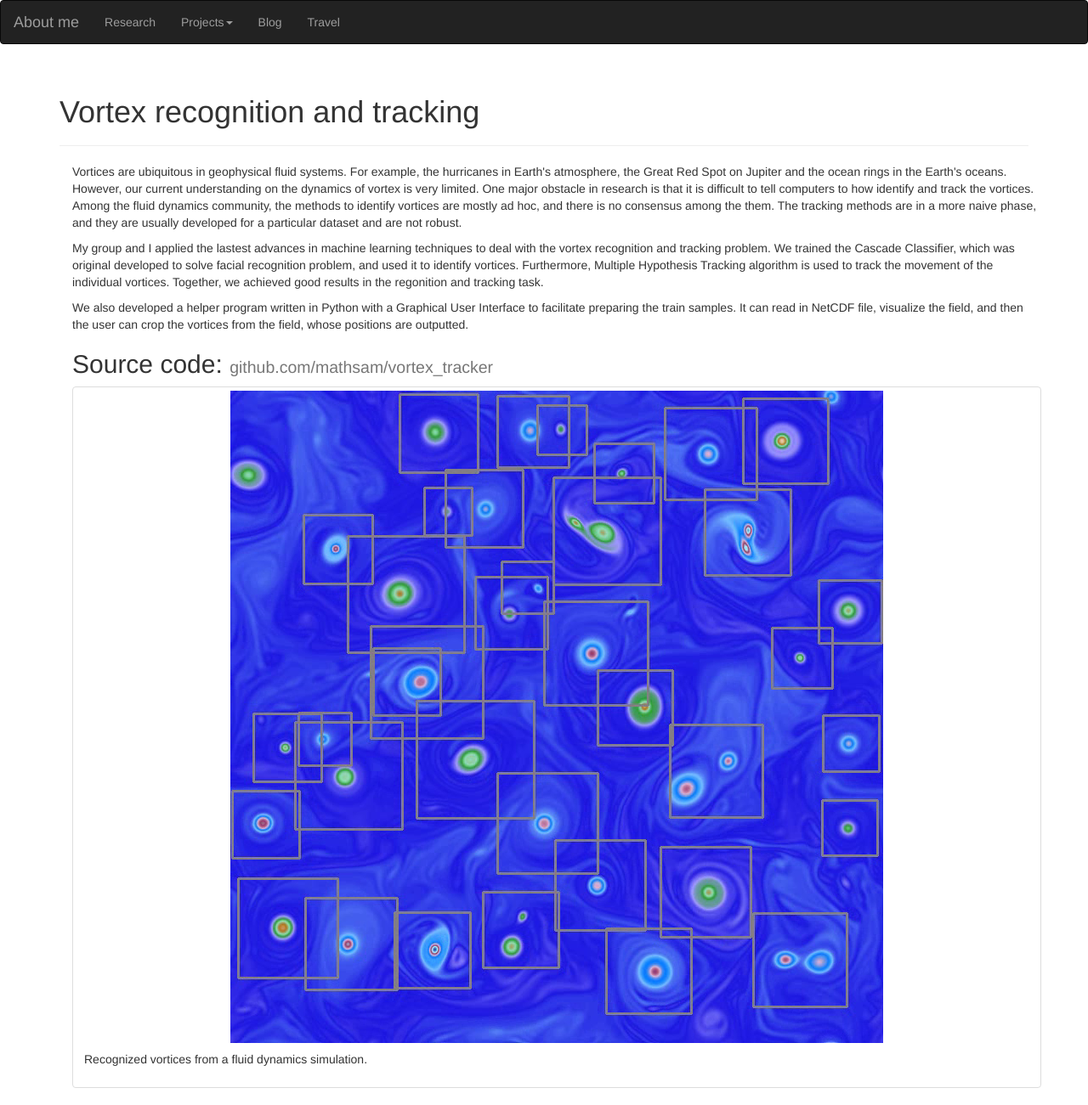
After one commit to mathsam/website, a Flask app: page /machine_learning in a window 1280 px wide. The commit adds this page. Shown: the whole page at 85% size. Run offline with Flask 2, Linux system fonts and the light colour scheme; some libraries are stand-ins or nearby versions.

Commit message:
add page for machine learning

```diff
--- a/app/hello.py
+++ b/app/hello.py
@@ -5,7 +5,7 @@ from flask.ext.moment import Moment
 from flask.ext.wtf import Form
 from wtforms import StringField, SubmitField, SelectField
 from wtforms.validators import Required, NumberRange, ValidationError
-from main import tk_quote
+#from main import tk_quote
 from main import black_scholes
 from main.american_put_pricer import american_put
 from main.plot_tools import plot_line, plot_time_multilines
@@ -50,6 +50,11 @@ def index():
 @app.route('/research')
 def research():
     return render_template('research.html')
+
+@app.route('/machine_learning')
+def machine_learning():
+    return render_template('machine_learning.html')
+
 
 
 class PricerForm(Form):
@@ -214,6 +219,8 @@ def volatility():
                                 vol, 'vol_chart', 'Date', ylabels)
         session['adj_chart'] = plot_time_multilines(form.vol_date,
                           adj_close, 'adj_chart', 'Date', ylabels)
+        print session.get('adj_close')
+        print form.vol_date
 
     print session.get('tickets'), session.get('ylabels')
     return render_template('volatility.html', form=form,
--- a/app/templates/base.html
+++ b/app/templates/base.html
@@ -47,7 +47,7 @@
           <a href="#" class="dropdown-toggle" data-toggle="dropdown">Projects<b class="caret"></b></a>
           <ul class="dropdown-menu" role="menu">
             <li><a href="{{ url_for('.pricer')  }}">Financial Analysis</a></li>
-            <li><a href="{{ url_for('.pricer')  }}">Machine Learning</a></li>
+            <li><a href="{{ url_for('.machine_learning')  }}">Machine Learning</a></li>
           </ul>
         </li>
         <li class='default'><a href="http://phychai.wordpress.com/">Blog</a></li>
--- a/app/templates/index.html
+++ b/app/templates/index.html
@@ -8,7 +8,7 @@
 </div>
 <div class="container">
 <p>I am a PhD candidate working with Professor Isaac Held at the <a href="http://www.princeton.edu/aos/">Atmospheric and Oceanic Sciences Program</a> at Princeton University, where I <a href="{{ url_for('.research') }}">researched</a> on atmospheric dynamics, geostrophic turbulence and planetary atmosphere using a variety of numerical models and theories.</p>
-<p>In my spare time, I enjoy <a href="{{ url_for('.index')  }}">programming</a> and <a href="{{ url_for('.index') }}">travelling</a>.
+<p>In my spare time, I enjoy <a href="{{ url_for('.doc_fin')  }}">programming</a> and <a href="{{ url_for('.index') }}">travelling</a>.
 <p><a href="mailto:junyic@princeton.edu" class="btn btn-default btn-sm">
     <span class="glyphicon glyphicon-envelope"></span>
     junyic@princeton.edu
--- /dev/null
+++ b/app/templates/machine_learning.html
@@ -0,0 +1,27 @@
+{% extends "base.html" %}
+
+{% block title %}Machine learning{% endblock %}
+
+{% block page_content %}
+<div class="page-header">
+  <h1>Vortex recognition and tracking</h1>
+</div>
+<div class="container">
+  <p>Vortices are ubiquitous in geophysical fluid systems. For example, the hurricanes in Earth's atmosphere, the Great Red Spot on Jupiter and the ocean rings in the Earth's oceans. However, our current understanding on the dynamics of vortex is very limited. One major obstacle in research is that it is difficult to tell computers to how identify and track the vortices. Among the fluid dynamics community, the methods to identify vortices are mostly ad hoc, and there is no consensus among the them. The tracking methods are in a more naive phase, and they are usually developed for a particular dataset and are not robust.</p>
+
+  <p>My group and I applied the lastest advances in machine learning techniques to deal with the vortex recognition and tracking problem. We trained the Cascade Classifier, which was original developed to solve facial recognition problem, and used it to identify vortices. Furthermore, Multiple Hypothesis Tracking algorithm is used to track the movement of the individual vortices. Together, we achieved good results in the regonition and tracking task.</p>
+
+  <p>We also developed a helper program written in Python with a Graphical User Interface to facilitate preparing the train samples. It can read in NetCDF file, visualize the field, and then the user can crop the vortices from the field, whose positions are outputted.
+  </p>
+
+  <h2>Source code: <a href=https://github.com/mathsam/vortex_tracker><small>github.com/mathsam/vortex_tracker</small></a></h2>
+  <div class="thumbnail">
+    <img src="{{ url_for('static',filename="vortex_recog.png") }}">
+      <div class="caption">
+        <p>Recognized vortices from a fluid dynamics simulation.</p>
+      </div>
+  </div>
+
+
+</div><!-- container -->
+{% endblock %}
```
Also changed, not shown: app/static/vortex_recog.png (added).
